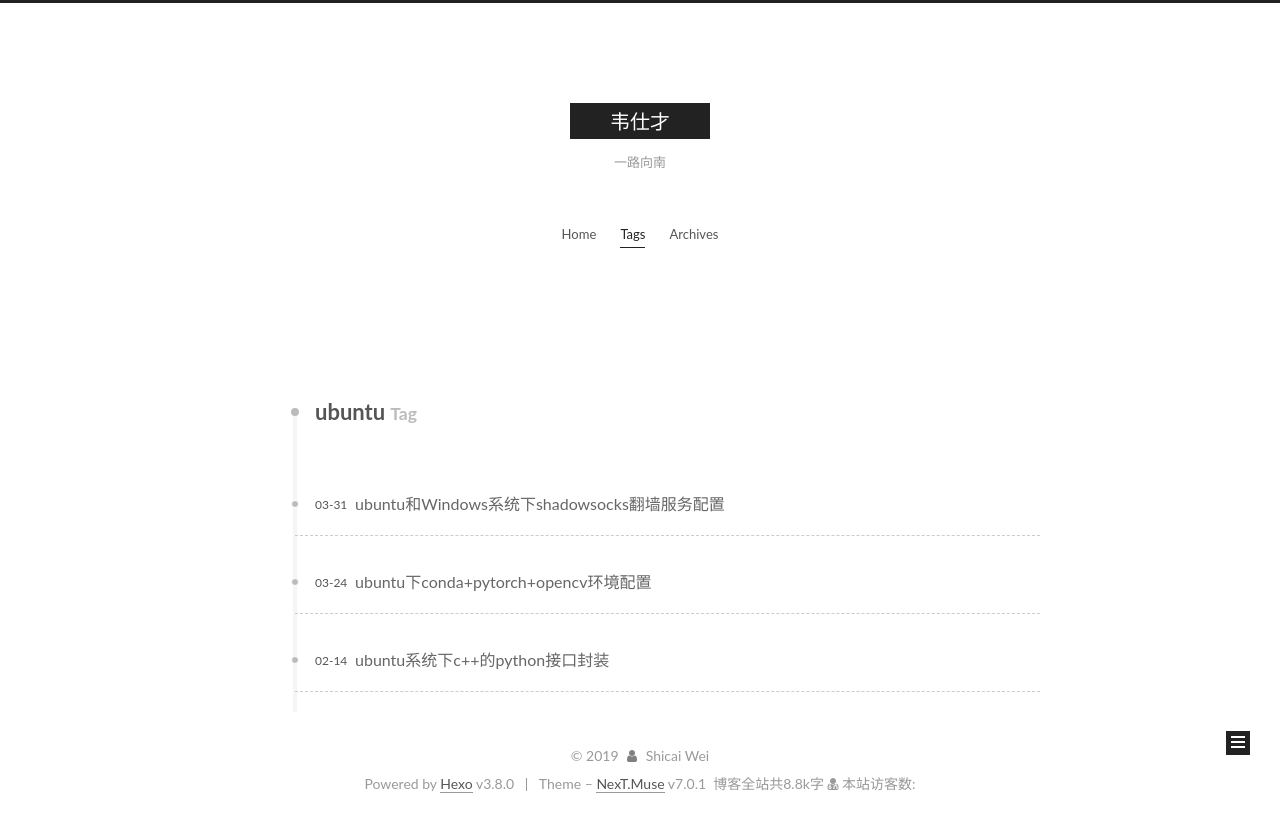
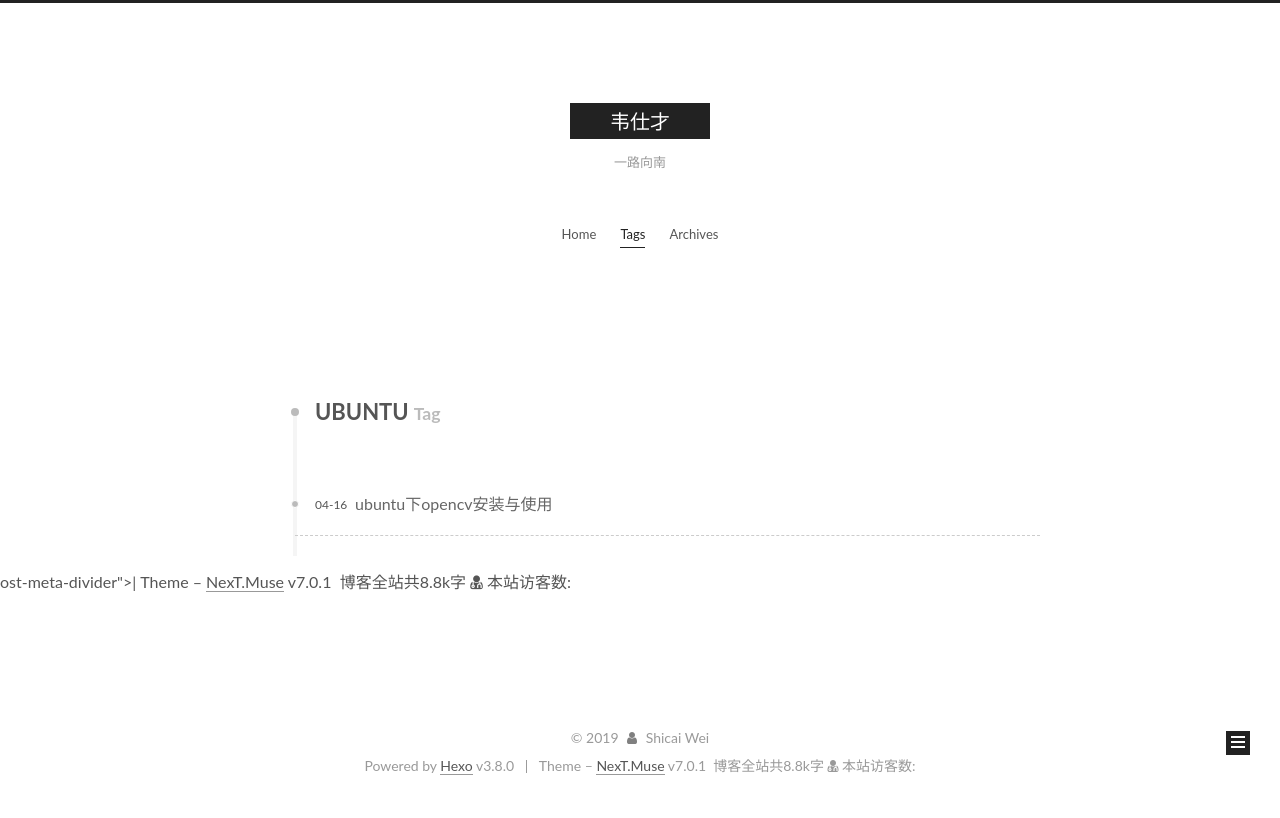
Before and after one commit to shicaiwei123/shicaiwei123.github.io, a PHP site: page /tags/ubuntu/ in a window 1280 px wide. After the commit the page ends 775 px from the top, so only its background shows below. Run offline with PHP 8.4, Linux system fonts and the light colour scheme; some libraries are stand-ins or nearby versions.

Commit message:
Site updated: 2019-08-02 13:44:15

```diff
--- a/2019/03/24/ubuntu下conda+pytorch+opencv环境配置/index.html
+++ b/2019/03/24/ubuntu下conda+pytorch+opencv环境配置/index.html
@@ -106,7 +106,7 @@
 
 
   <meta name="description" content="概述在ubuntu系统上利用安装conda，pytorch，opencv，并结合RFB-Net在VOC2007和VOC2012上完成测试。核心内容还是环境的配置，特别是解决环境配置中遇到的各种问题。 安装python版本问题目前的conda对应的python3版本是3.7，但是ubuntu16.04的系统自带版本是python3.5，而ubuntu18.04自带版本又是python3.6，而网上很">
-<meta name="keywords" content="ubuntu,conda,opencv,pytorch">
+<meta name="keywords" content="conda,ubuntu,opencv,pytorch">
 <meta property="og:type" content="article">
 <meta property="og:title" content="ubuntu下conda+pytorch+opencv环境配置">
 <meta property="og:url" content="https://shicaiwei123.github.io/2019/03/24/ubuntu下conda+pytorch+opencv环境配置/index.html">
@@ -504,9 +504,9 @@
 
         <div class="post-tags">
 
+            <a href="/tags/conda/" rel="tag"># conda</a>
+
             <a href="/tags/ubuntu/" rel="tag"># ubuntu</a>
-
-            <a href="/tags/conda/" rel="tag"># conda</a>
 
             <a href="/tags/opencv/" rel="tag"># opencv</a>
 
--- a/2019/04/16/opencv/index.html
+++ b/2019/04/16/opencv/index.html
@@ -490,7 +490,7 @@
 
           <div class="post-nav-prev post-nav-item">
 
-              <a href="/2019/05/11/显卡配置/" rel="prev" title="ubuntu18.04系统下NVIDIA显卡驱动+cuda+cudnn安装+conda虚拟环境配置">
+              <a href="/2019/05/11/endnote/" rel="prev" title="ubuntu18.04系统下NVIDIA显卡驱动+cuda+cudnn安装+conda虚拟环境配置">
                 ubuntu18.04系统下NVIDIA显卡驱动+cuda+cudnn安装+conda虚拟环境配置 <i class="fa fa-chevron-right"></i>
               </a>
 
--- a/archives/2019/05/index.html
+++ b/archives/2019/05/index.html
@@ -357,7 +357,7 @@
 
       <h2 class="post-title">
 
-          <a class="post-title-link" href="/2019/05/11/显卡配置/" itemprop="url">
+          <a class="post-title-link" href="/2019/05/11/endnote/" itemprop="url">
 
               <span itemprop="name">ubuntu18.04系统下NVIDIA显卡驱动+cuda+cudnn安装+conda虚拟环境配置</span>
 
--- a/archives/2019/index.html
+++ b/archives/2019/index.html
@@ -357,7 +357,7 @@
 
       <h2 class="post-title">
 
-          <a class="post-title-link" href="/2019/05/11/显卡配置/" itemprop="url">
+          <a class="post-title-link" href="/2019/05/11/endnote/" itemprop="url">
 
               <span itemprop="name">ubuntu18.04系统下NVIDIA显卡驱动+cuda+cudnn安装+conda虚拟环境配置</span>
 
--- a/archives/index.html
+++ b/archives/index.html
@@ -357,7 +357,7 @@
 
       <h2 class="post-title">
 
-          <a class="post-title-link" href="/2019/05/11/显卡配置/" itemprop="url">
+          <a class="post-title-link" href="/2019/05/11/endnote/" itemprop="url">
 
               <span itemprop="name">ubuntu18.04系统下NVIDIA显卡驱动+cuda+cudnn安装+conda虚拟环境配置</span>
 
--- a/css/main.css
+++ b/css/main.css
@@ -1995,7 +1995,7 @@ pre .javascript .function {
   width: 4px;
   height: 4px;
   border-radius: 50%;
-  background: #fff;
+  background: #ff1224;
 }
 .links-of-blogroll {
   font-size: 13px;
--- a/index.html
+++ b/index.html
@@ -319,7 +319,7 @@
 
 
   <div class="post-block">
-    <link itemprop="mainEntityOfPage" href="https://shicaiwei123.github.io/2019/05/11/显卡配置/">
+    <link itemprop="mainEntityOfPage" href="https://shicaiwei123.github.io/2019/05/11/endnote/">
 
     <span hidden itemprop="author" itemscope="" itemtype="http://schema.org/Person">
       <meta itemprop="name" content="Shicai Wei">
@@ -339,7 +339,7 @@
           <h1 class="post-title" itemprop="name headline">
 
 
-                <a href="/2019/05/11/显卡配置/" class="post-title-link" itemprop="url">ubuntu18.04系统下NVIDIA显卡驱动+cuda+cudnn安装+conda虚拟环境配置</a>
+                <a href="/2019/05/11/endnote/" class="post-title-link" itemprop="url">ubuntu18.04系统下NVIDIA显卡驱动+cuda+cudnn安装+conda虚拟环境配置</a>
 
 
           </h1>
@@ -425,7 +425,7 @@
           <!--noindex-->
 
             <div class="post-button text-center">
-              <a class="btn" href="/2019/05/11/显卡配置/#more" rel="contents">
+              <a class="btn" href="/2019/05/11/endnote/#more" rel="contents">
                 Read more &raquo;
               </a>
             </div>
--- a/tags/CUDA/index.html
+++ b/tags/CUDA/index.html
@@ -337,7 +337,7 @@
 
       <h2 class="post-title">
 
-          <a class="post-title-link" href="/2019/05/11/显卡配置/" itemprop="url">
+          <a class="post-title-link" href="/2019/05/11/endnote/" itemprop="url">
 
               <span itemprop="name">ubuntu18.04系统下NVIDIA显卡驱动+cuda+cudnn安装+conda虚拟环境配置</span>
 
--- a/tags/CUDNN/index.html
+++ b/tags/CUDNN/index.html
@@ -337,7 +337,7 @@
 
       <h2 class="post-title">
 
-          <a class="post-title-link" href="/2019/05/11/显卡配置/" itemprop="url">
+          <a class="post-title-link" href="/2019/05/11/endnote/" itemprop="url">
 
               <span itemprop="name">ubuntu18.04系统下NVIDIA显卡驱动+cuda+cudnn安装+conda虚拟环境配置</span>
 
--- a/tags/NVIDIA/index.html
+++ b/tags/NVIDIA/index.html
@@ -337,7 +337,7 @@
 
       <h2 class="post-title">
 
-          <a class="post-title-link" href="/2019/05/11/显卡配置/" itemprop="url">
+          <a class="post-title-link" href="/2019/05/11/endnote/" itemprop="url">
 
               <span itemprop="name">ubuntu18.04系统下NVIDIA显卡驱动+cuda+cudnn安装+conda虚拟环境配置</span>
 
--- a/tags/conda/index.html
+++ b/tags/conda/index.html
@@ -337,7 +337,7 @@
 
       <h2 class="post-title">
 
-          <a class="post-title-link" href="/2019/05/11/显卡配置/" itemprop="url">
+          <a class="post-title-link" href="/2019/05/11/endnote/" itemprop="url">
 
               <span itemprop="name">ubuntu18.04系统下NVIDIA显卡驱动+cuda+cudnn安装+conda虚拟环境配置</span>
 
--- a/tags/ubuntu/index.html
+++ b/tags/ubuntu/index.html
@@ -109,7 +109,7 @@
 <meta name="keywords" content="机器学习，嵌入式开发，随笔">
 <meta property="og:type" content="website">
 <meta property="og:title" content="韦仕才">
-<meta property="og:url" content="https://shicaiwei123.github.io/tags/ubuntu/index.html">
+<meta property="og:url" content="https://shicaiwei123.github.io/tags/UBUNTU/index.html">
 <meta property="og:site_name" content="韦仕才">
 <meta property="og:description" content="生活随笔，极客技术">
 <meta property="og:locale" content="en">
@@ -122,7 +122,7 @@
 
 
 
-  <link rel="canonical" href="https://shicaiwei123.github.io/tags/ubuntu/">
+  <link rel="canonical" href="https://shicaiwei123.github.io/tags/UBUNTU/">
 
 
 
@@ -132,7 +132,7 @@
   };
 </script>
 
-  <title>Tag: ubuntu | 韦仕才</title>
+  <title>Tag: UBUNTU | 韦仕才</title>
 
 
 
@@ -325,7 +325,7 @@
 
     <div id="posts" class="posts-collapse">
       <div class="collection-title">
-        <h1>ubuntu<small>Tag</small>
+        <h1>UBUNTU<small>Tag</small>
         </h1>
       </div>
 
@@ -337,69 +337,17 @@
 
       <h2 class="post-title">
 
-          <a class="post-title-link" href="/2019/03/31/shadow/" itemprop="url">
+          <a class="post-title-link" href="/2019/04/16/opencv/" itemprop="url">
 
-              <span itemprop="name">ubuntu和Windows系统下shadowsocks翻墙服务配置</span>
+              <span itemprop="name">ubuntu下opencv安装与使用</span>
 
           </a>
 
       </h2>
 
       <div class="post-meta">
-        <time class="post-time" itemprop="dateCreated" datetime="2019-03-31T11:15:18+08:00" content="2019-03-31">
-          03-31
-        </time>
-      </div>
-
-    </header>
-  </article>
-
-
-
-
-
-  <article class="post post-type-normal" itemscope="" itemtype="http://schema.org/Article">
-    <header class="post-header">
-
-      <h2 class="post-title">
-
-          <a class="post-title-link" href="/2019/03/24/ubuntu下conda+pytorch+opencv环境配置/" itemprop="url">
-
-              <span itemprop="name">ubuntu下conda+pytorch+opencv环境配置</span>
-
-          </a>
-
-      </h2>
-
-      <div class="post-meta">
-        <time class="post-time" itemprop="dateCreated" datetime="2019-03-24T11:00:33+08:00" content="2019-03-24">
-          03-24
-        </time>
-      </div>
-
-    </header>
-  </article>
-
-
-
-
-
-  <article class="post post-type-normal" itemscope="" itemtype="http://schema.org/Article">
-    <header class="post-header">
-
-      <h2 class="post-title">
-
-          <a class="post-title-link" href="/2019/02/14/ubuntu系统下封装c++的Python接口/" itemprop="url">
-
-              <span itemprop="name">ubuntu系统下c++的python接口封装</span>
-
-          </a>
-
-      </h2>
-
-      <div class="post-meta">
-        <time class="post-time" itemprop="dateCreated" datetime="2019-02-14T16:14:00+08:00" content="2019-02-14">
-          02-14
+        <time class="post-time" itemprop="dateCreated" datetime="2019-04-16T21:48:48+08:00" content="2019-04-16">
+          04-16
         </time>
       </div>
 
@@ -761,3 +709,155 @@
 
 </body>
 </html>
+ost-meta-divider">|</span>
+
+
+
+  <div class="theme-info">Theme – <a href="https://theme-next.org" class="theme-link" rel="noopener" target="_blank">NexT.Muse</a> v7.0.1</div>
+
+
+
+<div class="theme-info">
+  <div class="powered-by"></div>
+  <span class="post-count">博客全站共8.8k字</span>
+
+</div>
+<div class="powered-by">
+<i class="fa fa-user-md"></i><span id="busuanzi_container_site_uv">
+  本站访客数:<span id="busuanzi_value_site_uv"></span>
+</span>
+</div>
+
+
+
+
+
+
+
+
+
+
+
+      </div>
+    </footer>
+
+
+      <div class="back-to-top">
+        <i class="fa fa-arrow-up"></i>
+
+      </div>
+
+
+
+
+
+
+
+  </div>
+
+
+
+<script>
+  if (Object.prototype.toString.call(window.Promise) !== '[object Function]') {
+    window.Promise = null;
+  }
+</script>
+
+
+
+
+
+
+
+
+
+
+
+
+
+
+
+
+
+
+
+
+
+
+
+
+
+
+
+  <script src="/lib/jquery/index.js?v=2.1.3"></script>
+
+
+  <script src="/lib/velocity/velocity.min.js?v=1.2.1"></script>
+
+
+  <script src="/lib/velocity/velocity.ui.min.js?v=1.2.1"></script>
+
+
+
+
+
+  <script src="/js/src/utils.js?v=7.0.1"></script>
+
+  <script src="/js/src/motion.js?v=7.0.1"></script>
+
+
+
+
+
+
+
+  <script src="/js/src/schemes/muse.js?v=7.0.1"></script>
+
+
+
+
+
+
+
+
+  <script src="/js/src/next-boot.js?v=7.0.1"></script>
+
+
+
+
+
+
+
+
+
+
+
+
+
+
+
+
+
+
+
+
+
+
+
+
+
+
+
+
+
+
+
+
+
+
+
+
+
+
+</body>
+</html>
```
Also changed, not shown: 2019/05/11/endnote/index.html (+5 -9 lines), tags/opencv/index.html (+26 -8 lines).
